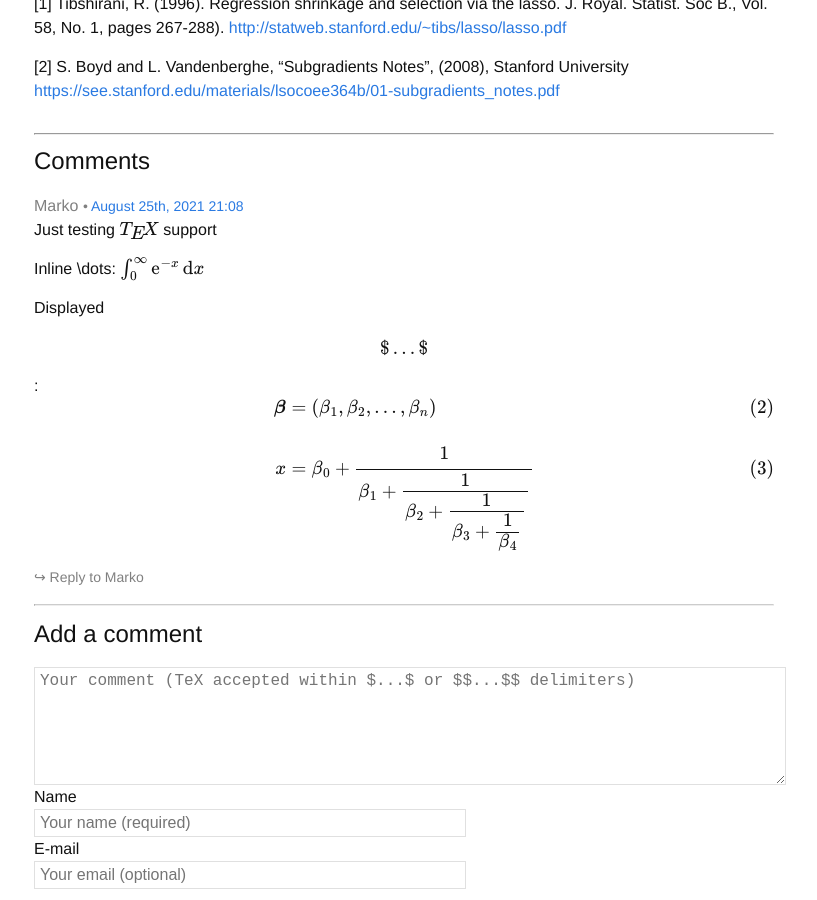
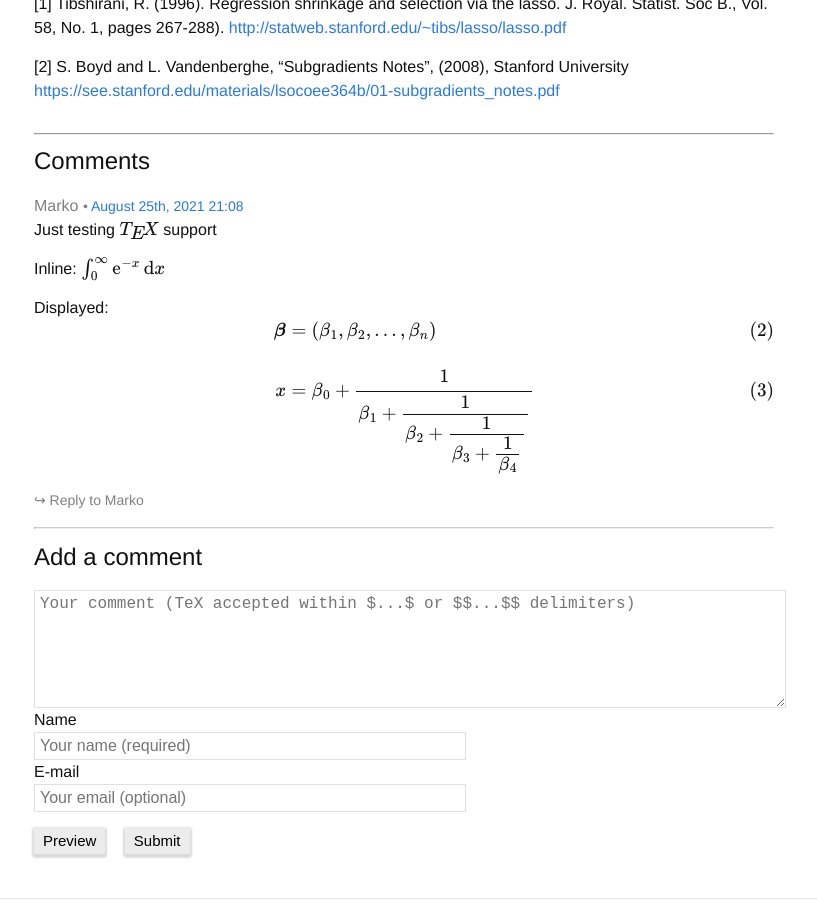
Before and after one commit to markolalovic/blog, a Jekyll site: the page built from _posts/2021-08-01-lasso-dual.markdown, in a window 1280 px wide and 900 px high, scrolled down 4785 px. Shown: the whole window, without its empty margins (236-1053 px from the left). Built offline with Jekyll 4.4.1, drawn with Linux system fonts in a browser that asks for light colours; nearby versions of some CDN libraries; formulas are drawn with MathJax 3.

Commit message:
fixing tex

```diff
--- a/_data/comments/lasso-dual/entry1629925721619.yml
+++ b/_data/comments/lasso-dual/entry1629925721619.yml
@@ -1,7 +1,7 @@
 _id: 9fb60320-05e8-11ec-9b75-01ee5a88ac48
 _parent: 'https://markolalovic.github.io/blog/lasso-dual'
 replying_to_uid: ''
-message: "Just testing ${\\TeX}$ support \r\n\r\nInline \\$ $\\dots$ \\$: $\\int_0^\\infty \\mathrm{e}^{-x}\\,\\mathrm{d}x$\r\n\r\nDisplayed \\$\\$ $\\dots$ \\$\\$:\r\n$$\r\n\\begin{align}\r\n\\boldsymbol{\\beta} &= (\\beta_1,\\beta_2,\\dotsc,\\beta_n)\\\\[1em]\r\nx &= \\beta_{0} + \\cfrac{1}{\\beta_{1}\r\n         + \\cfrac{1}{\\beta_{2}\r\n         + \\cfrac{1}{\\beta_{3} + \\cfrac{1}{ \\beta_{4} } } } }\r\n\\end{align}\r\n$$"
+message: "Just testing ${\\TeX}$ support \r\n\r\nInline: $\\int_0^\\infty \\mathrm{e}^{-x}\\,\\mathrm{d}x$\r\n\r\nDisplayed:\r\n$$\r\n\\begin{align}\r\n\\boldsymbol{\\beta} &= (\\beta_1,\\beta_2,\\dotsc,\\beta_n)\\\\[1em]\r\nx &= \\beta_{0} + \\cfrac{1}{\\beta_{1}\r\n         + \\cfrac{1}{\\beta_{2}\r\n         + \\cfrac{1}{\\beta_{3} + \\cfrac{1}{ \\beta_{4} } } } }\r\n\\end{align}\r\n$$"
 name: Marko
 email: f592f3738f05b594c9be5fc9dd9612ee
 hp: ''
```
